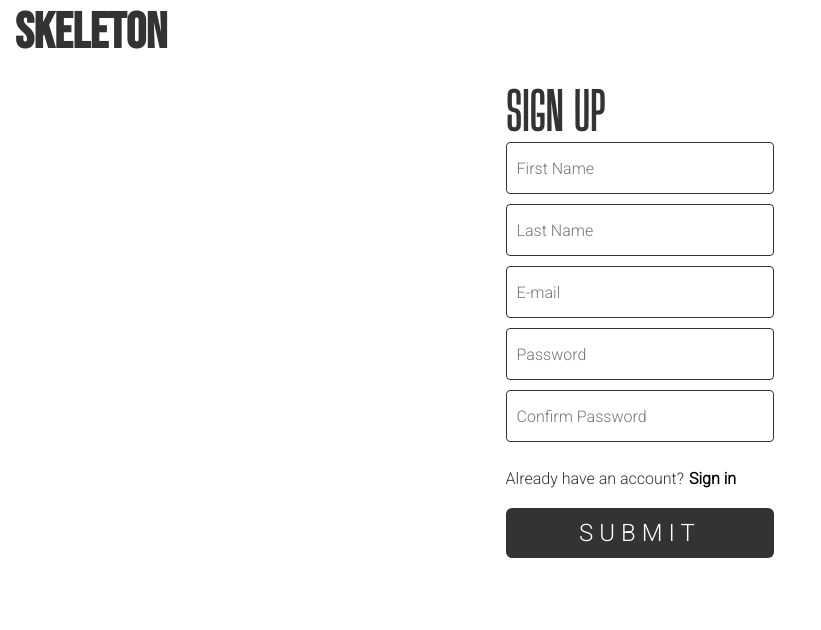
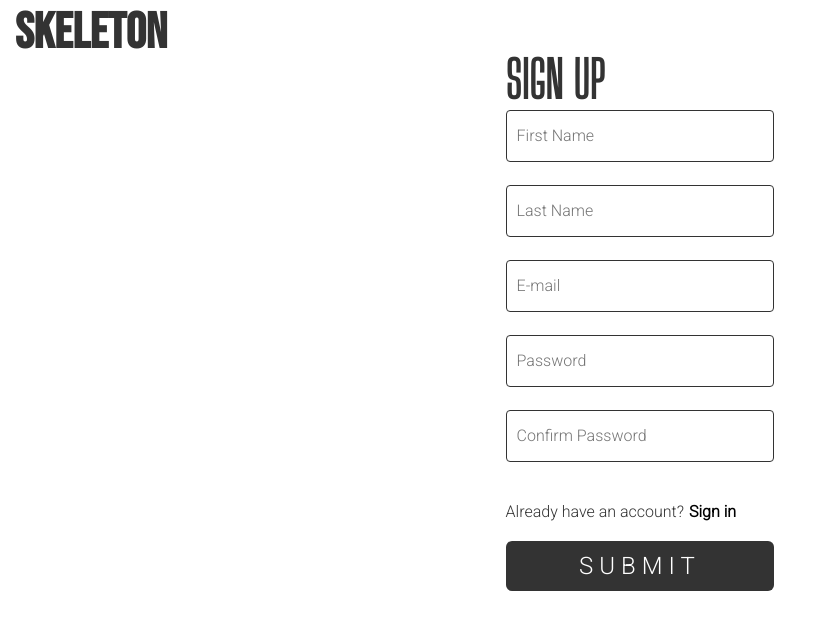
Before and after one commit to Dwarf95/vue-project-test, a Vue app: page /sign-up in a window 1280 px wide. Shown: the top 630 px of the page, without its empty margins (0-821 px from the left). Built offline with nearby package versions, Linux system fonts and the light colour scheme.

Commit message:
Extra space among inputs

```diff
--- a/src/pages/SignIn/SignIn.vue
+++ b/src/pages/SignIn/SignIn.vue
@@ -11,9 +11,11 @@
             v-model="item.value"
             :placeholder="item.placeholder"
           />
+          <div class="h-13px">
             <small style="color: crimson" v-if="item.error">{{
               item.message
             }}</small>
+          </div>
         </div>
         <div class="d-flex flex-row justify-between align-baseline">
           <div>
@@ -89,7 +91,10 @@ export default {
 </script>
 
 <style lang="scss" scoped>
-.pointer{
+.h-13px {
+  height: 13px;
+}
+.pointer {
   cursor: pointer !important;
 }
 .mt-2 {
@@ -185,45 +190,45 @@ label {
   text-decoration: none;
 }
 /* EXTRA EXTRA small devices */
-@media only screen and (max-width: 400px){
-  .signup{
+@media only screen and (max-width: 400px) {
+  .signup {
     width: 100% !important;
-        .signup-container{
+    .signup-container {
       width: 90%;
     }
   }
 }
 /* Extra small devices (phones, 600px and down) */
 @media (min-width: 400px) and (max-width: 600px) {
-    .signup{
+  .signup {
     width: 90% !important;
   }
 }
 
 /* Small devices (portrait tablets and large phones, 600px and up) */
 @media only screen and (min-width: 600px) {
-    .signup{
+  .signup {
     width: 90% !important;
   }
 }
 
 /* Medium devices (landscape tablets, 768px and up) */
 @media only screen and (min-width: 768px) {
-    .signup{
+  .signup {
     width: 90% !important;
   }
 }
 
 /* Large devices (laptops/desktops, 992px and up) */
 @media only screen and (min-width: 992px) {
-   .signup{
+  .signup {
     width: 60% !important;
   }
 }
 
 /* Extra large devices (large laptops and desktops, 1200px and up) */
 @media only screen and (min-width: 1200px) {
-    .signup{
+  .signup {
     width: 30% !important;
   }
 }
--- a/src/pages/SignUp/SignUp.vue
+++ b/src/pages/SignUp/SignUp.vue
@@ -11,9 +11,11 @@
             v-model="item.value"
             :placeholder="item.placeholder"
           />
-          <small style="color: crimson" v-if="item.error">{{
-            item.message
-          }}</small>
+          <div class="h-13px">
+            <small style="color: crimson" v-if="item.error">{{
+              item.message
+            }}</small>
+          </div>
         </div>
         <div class="signup-login mt-2 d-flex">
           <p>Already have an account?</p>
@@ -107,6 +109,9 @@ export default {
 </script>
 
 <style lang="scss" scoped>
+.h-13px {
+  height: 13px;
+}
 .pointer{
   cursor: pointer !important;
 }
```
Lines whose indentation alone changed are shown as unchanged.
